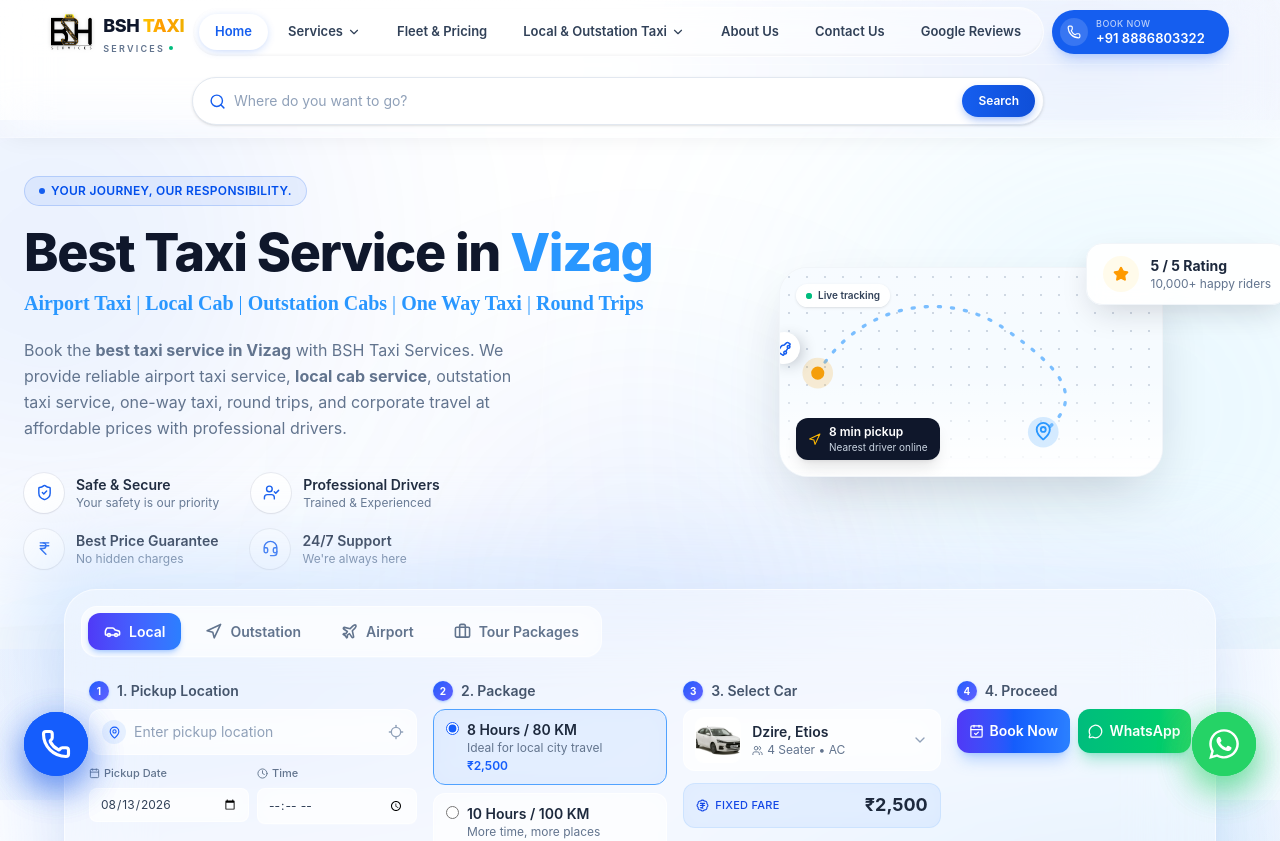
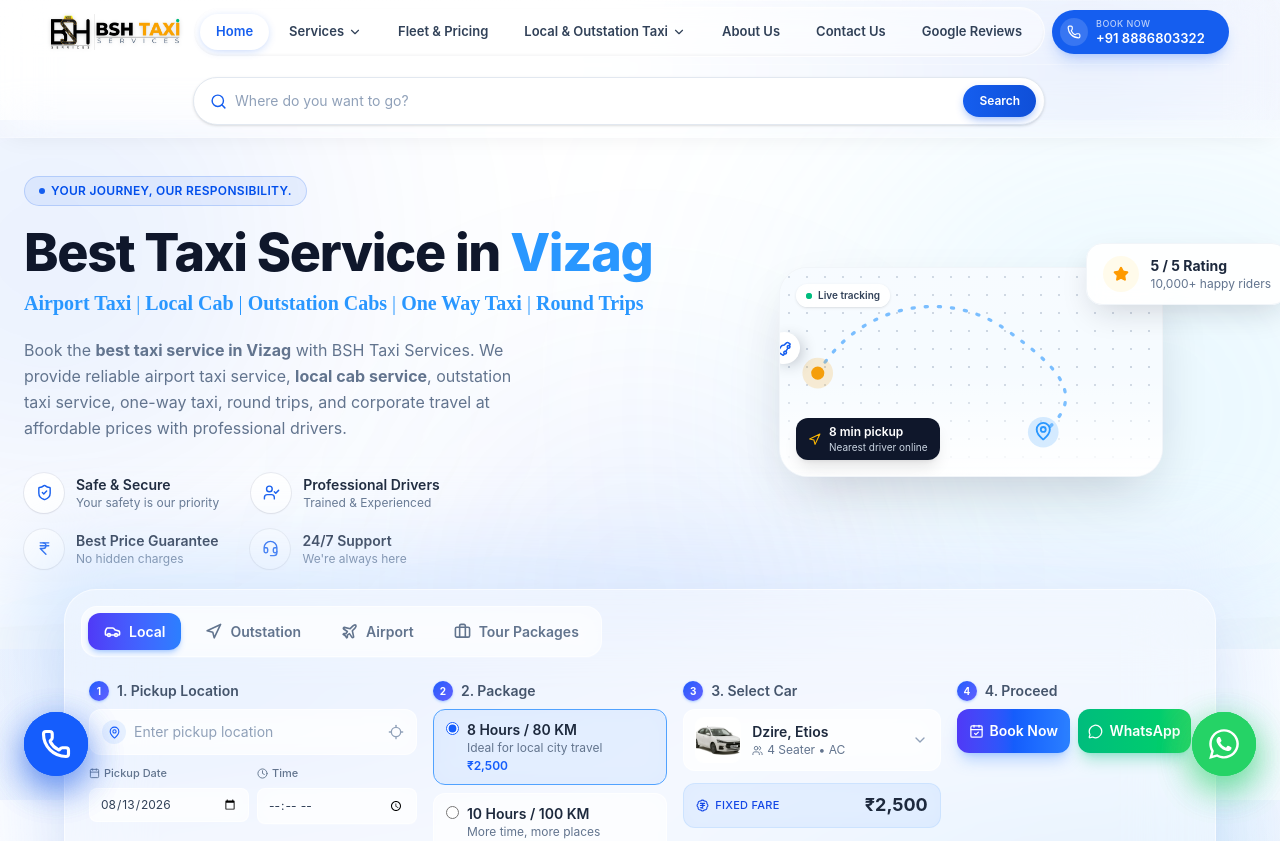
Before and after one commit to sateesh1216/BSH_webpage, a React (Vite) app: page / in a window 1280 px wide. Shown: the top 841 px of the page. Built offline with nearby package versions, Linux system fonts and the light colour scheme; a web font is replaced by a local one.

Commit message:
logo updated

```diff
--- a/src/components/layout/Header.tsx
+++ b/src/components/layout/Header.tsx
@@ -92,23 +92,6 @@
                 />
               </div>
 
-              <span className="flex flex-col justify-center leading-none">
-                <span className="text-base font-extrabold tracking-tight sm:text-lg">
-                  <span className="text-slate-900">BSH </span>
-                  <span className="bg-linear-to-r from-yellow-400 via-amber-500 to-yellow-500 bg-clip-text text-transparent">
-                    TAXI
-                  </span>
-                </span>
-
-                <span className="relative mt-1 flex items-center gap-1 text-[9px] font-semibold uppercase tracking-[0.25em] text-slate-500 transition-colors duration-300 group-hover:text-slate-800">
-                  Services
-                  <span className="relative flex h-1 w-1">
-                    <span className="absolute inline-flex h-full w-full animate-ping rounded-full bg-emerald-400 opacity-75" />
-                    <span className="relative inline-flex h-1 w-1 rounded-full bg-emerald-500" />
-                  </span>
-                  <span className="absolute -bottom-0.5 left-0 h-px w-0 bg-linear-to-r from-primary to-amber-400 transition-all duration-300 group-hover:w-full" />
-                </span>
-              </span>
             </Link>
 
             {/* Nav pill — centered, with its own breathing room from logo & button */}
```
Also changed, not shown: src/assets/Logo_bsh taxi services.webp.
